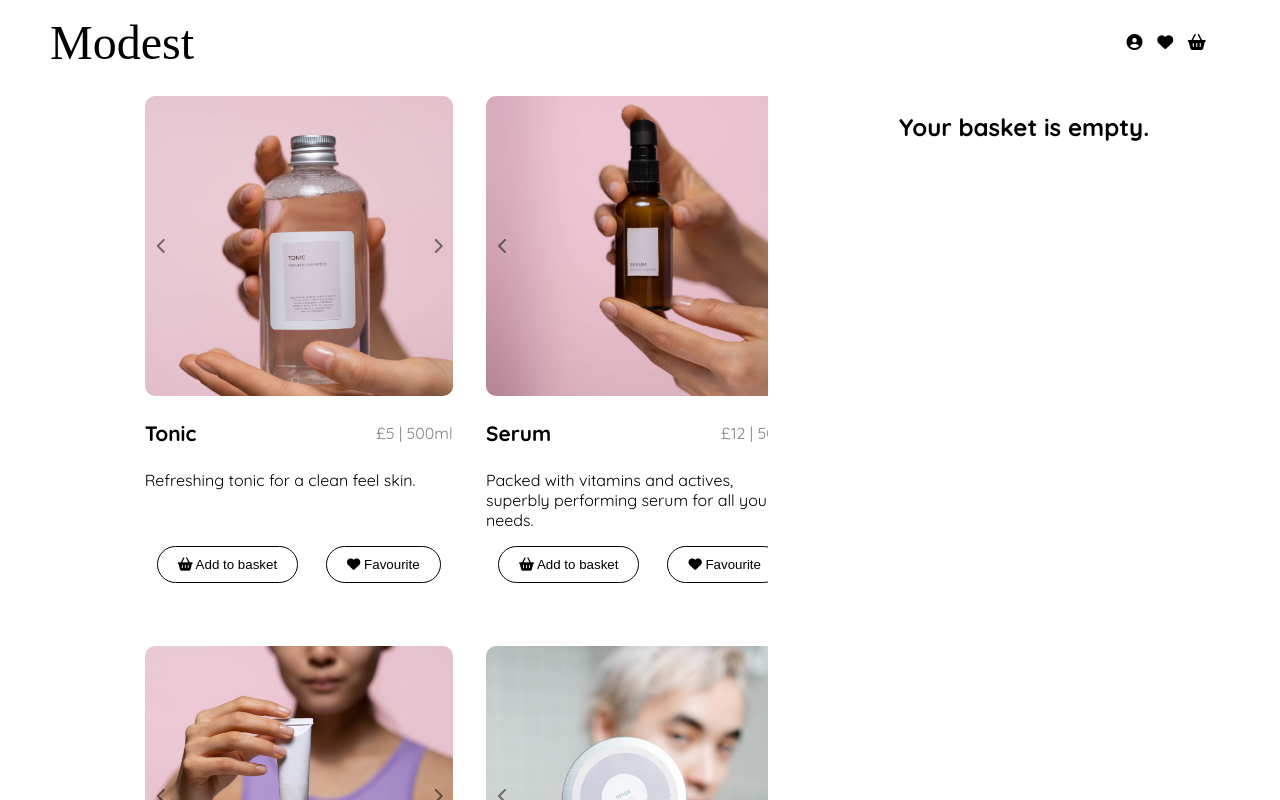
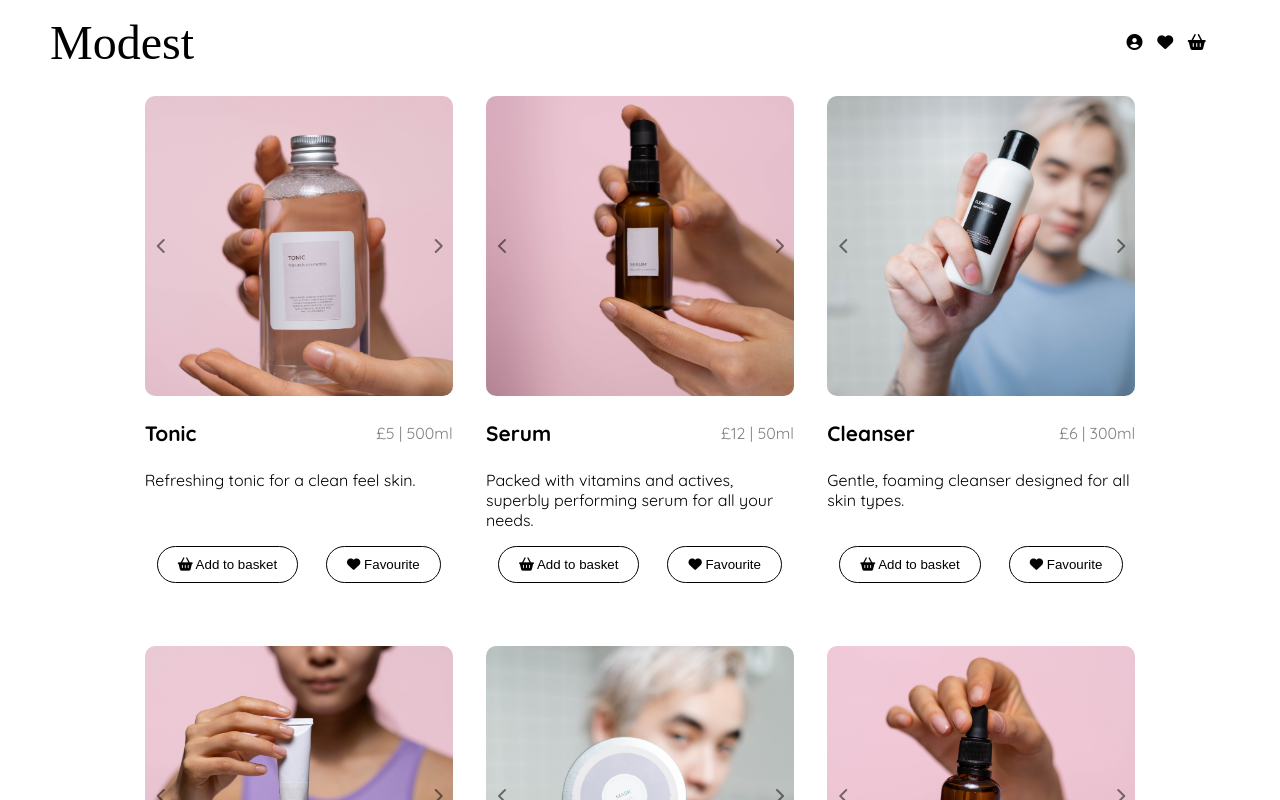
Before and after one commit to lilspad/modest, a React (Create React App) app: page / in a window 1280 px wide. Shown: the top 800 px of the page. Built offline with nearby package versions, Linux system fonts and the light colour scheme; a web font is replaced by a local one.

Commit message:
hide basket

```diff
--- a/src/components/basket.js
+++ b/src/components/basket.js
@@ -8,7 +8,7 @@ function Basket(props) {
     console.log('basket', items)
 
     return (
-        <div className="basket" id="basket">
+        <div className="basket hidden" id="basket">
             <h2>{amount === 0 ? "Your basket is empty." : "Items in the basket (" + amount + ")"}</h2>
             <ul id="basket-list">
                 {items}
```
